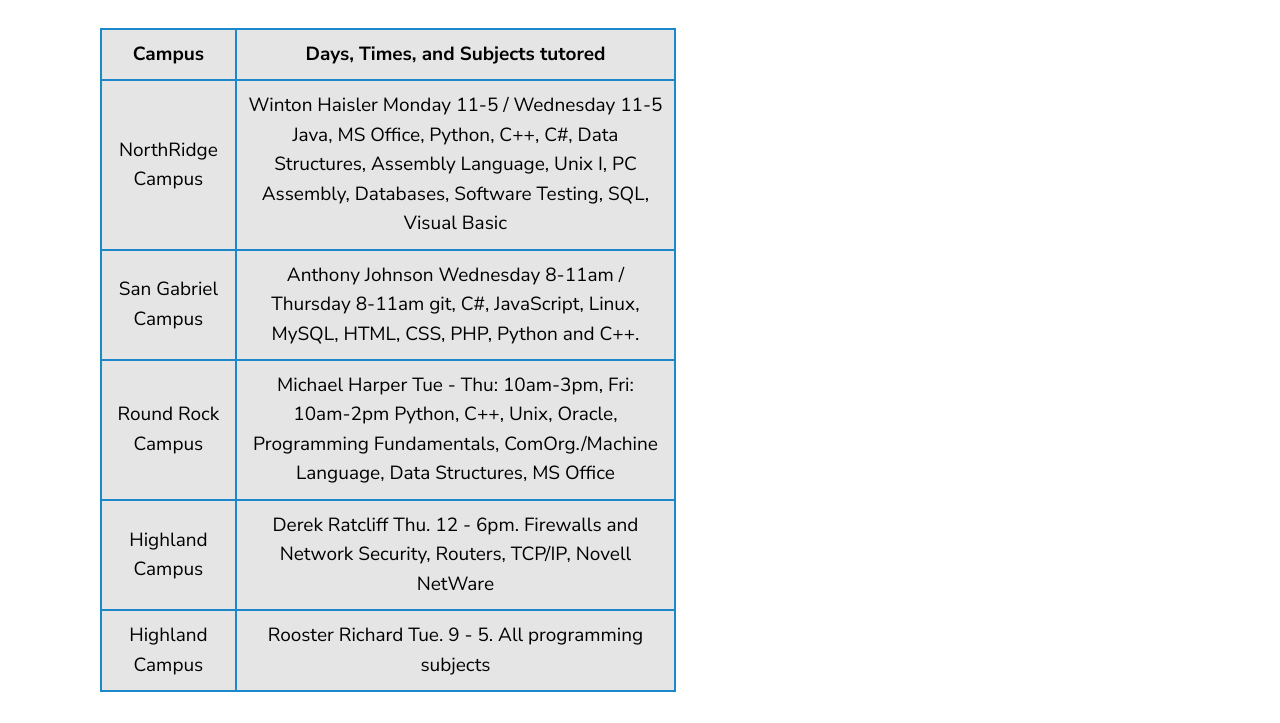
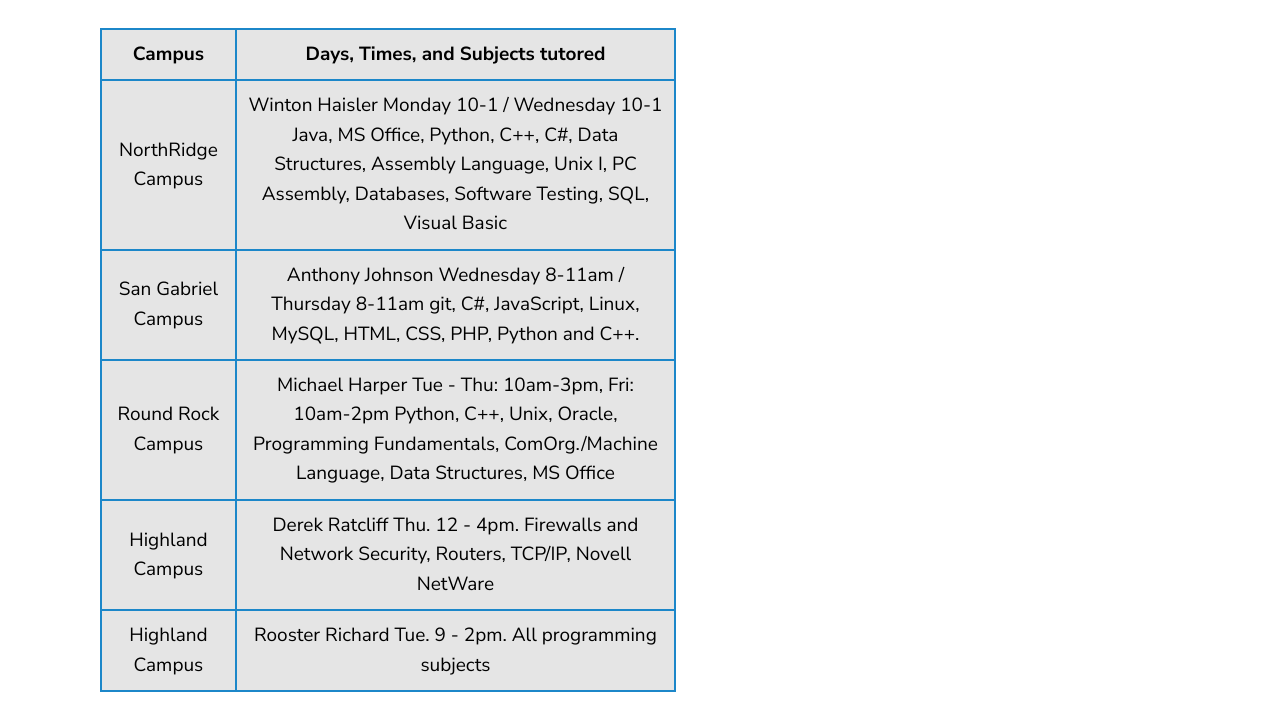
Before and after one commit to roosterrichard/acctutor, a Jekyll site: the page built from index.md, in a window 1280 px wide and 1400 px high, scrolled down 1346 px. Shown: the part 168-891 px from the top of the window. Built offline with Jekyll 4.4.1, drawn with Linux system fonts in a browser that asks for light colours; our own code applies the rules of GitHub Pages for plain Markdown files.

Commit message:
Update index.md

```diff
--- a/index.md
+++ b/index.md
@@ -27,11 +27,11 @@ This is a first come first serve system where the average wait time is < 3 minut
 <tr>
 <td><b>Campus</b></td><td><b>Days, Times, and Subjects tutored</b></td>
 </tr>
-<tr><td>NorthRidge Campus</td><td>Winton Haisler Monday 11-5 / Wednesday 11-5  Java, MS Office, Python, C++, C#, Data Structures, Assembly Language, Unix I, PC Assembly, Databases, Software Testing, SQL, Visual Basic</td></tr>
+<tr><td>NorthRidge Campus</td><td>Winton Haisler Monday 10-1 / Wednesday 10-1  Java, MS Office, Python, C++, C#, Data Structures, Assembly Language, Unix I, PC Assembly, Databases, Software Testing, SQL, Visual Basic</td></tr>
 <tr><td>San Gabriel Campus</td><td>Anthony Johnson Wednesday 8-11am / Thursday 8-11am  git, C#, JavaScript, Linux, MySQL, HTML, CSS, PHP, Python and C++.</td></tr>
 <tr><td>Round Rock Campus</td><td>Michael Harper Tue - Thu: 10am-3pm, Fri: 10am-2pm Python, C++, Unix, Oracle, Programming Fundamentals, ComOrg./Machine Language, Data Structures, MS Office</td></tr>
-<tr><td>Highland Campus</td><td>Derek Ratcliff Thu. 12 - 6pm. Firewalls and Network Security, Routers, TCP/IP, Novell NetWare</td></tr>
-<tr><td>Highland Campus</td><td>Rooster Richard Tue. 9 - 5. All programming subjects</td></tr>
+<tr><td>Highland Campus</td><td>Derek Ratcliff Thu. 12 - 4pm. Firewalls and Network Security, Routers, TCP/IP, Novell NetWare</td></tr>
+<tr><td>Highland Campus</td><td>Rooster Richard Tue. 9 - 2pm. All programming subjects</td></tr>
 </table>
 
 ## Our Tutors
```
